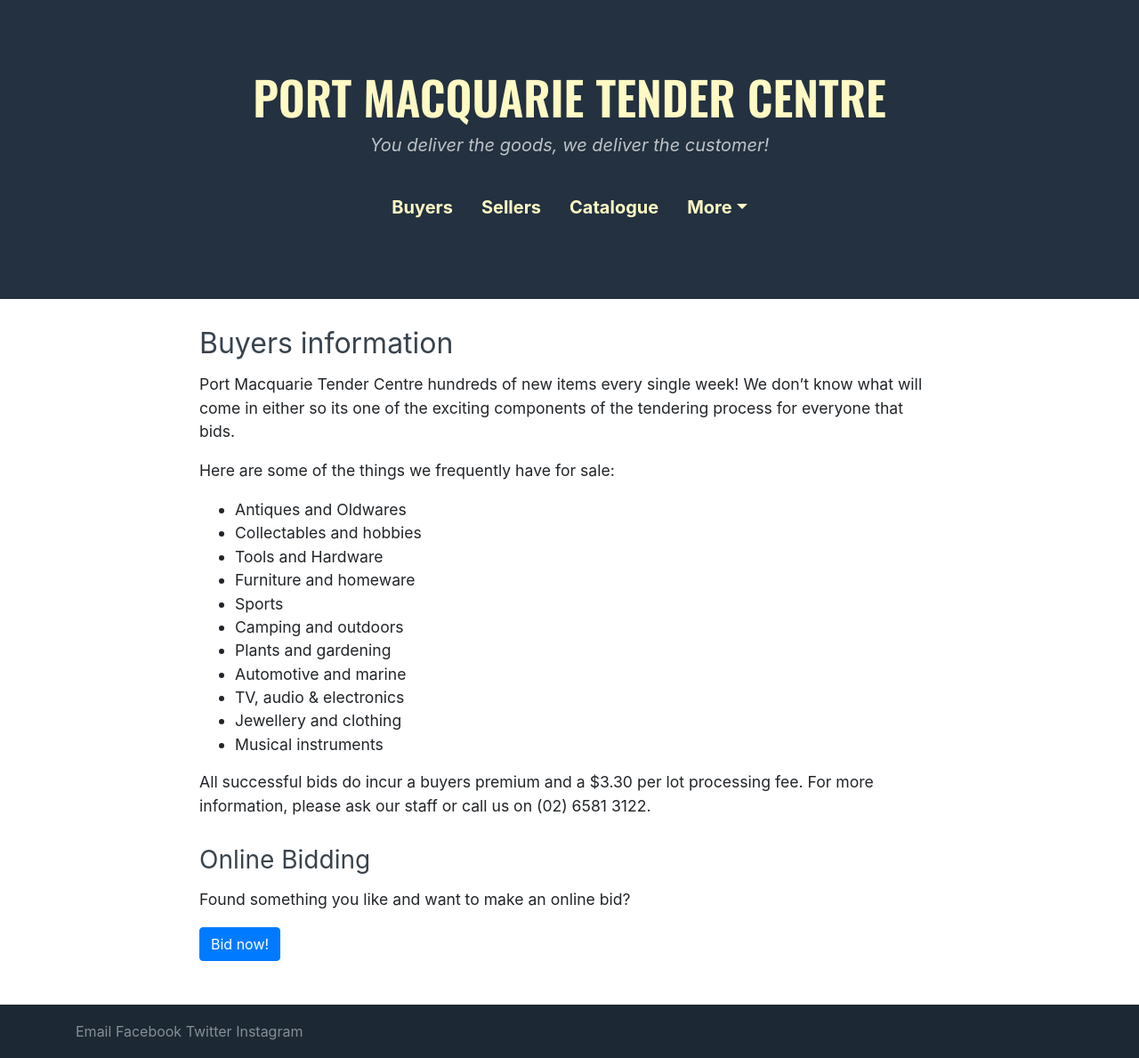
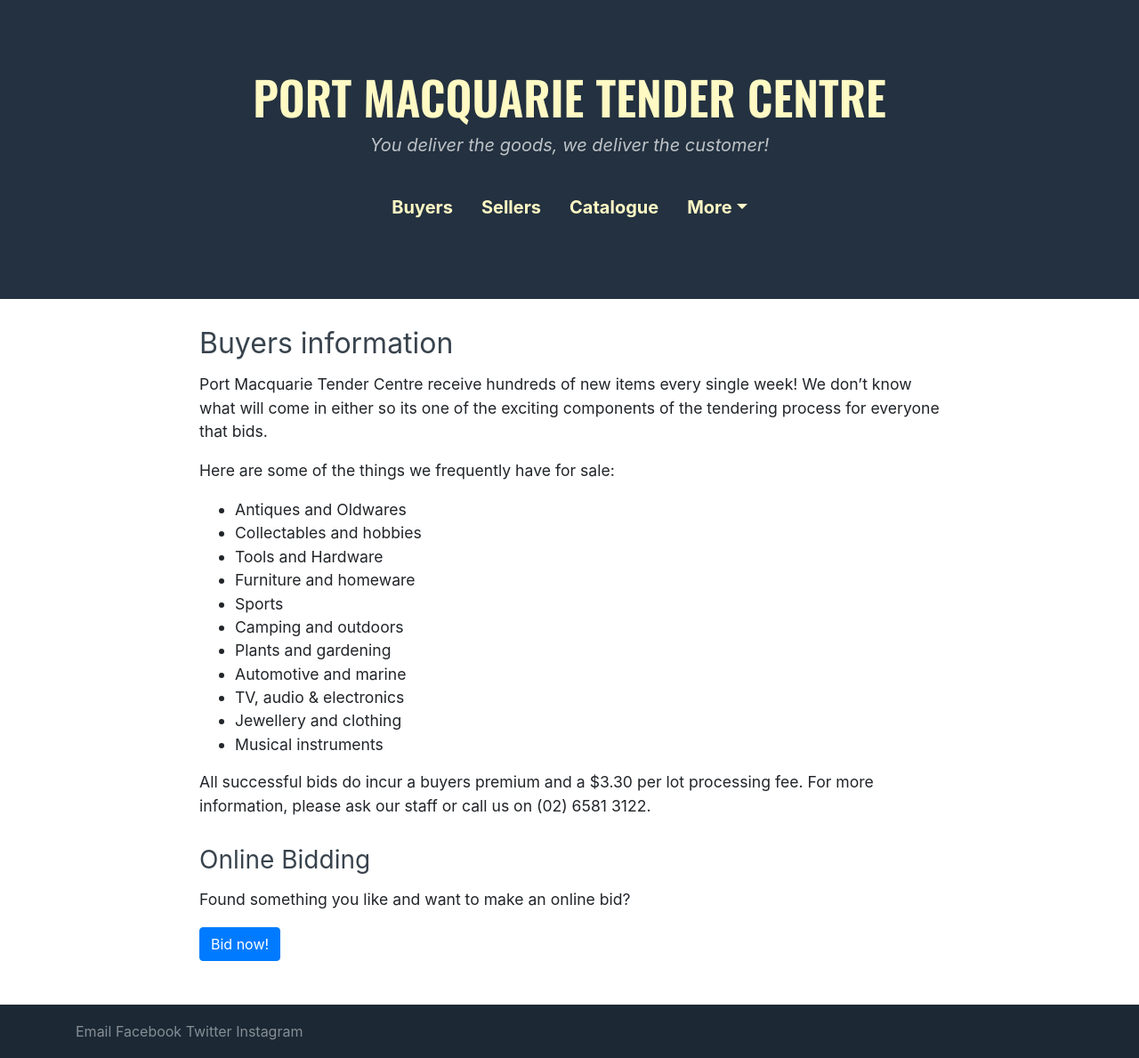
Before and after one commit to tendercentre/tendercentre.github.io, a Jekyll site: the page built from buyers.md, in a window 1280 px wide. Shown: the whole page at 89% size. Built offline with Jekyll 4.4.1, drawn with Linux system fonts in a browser that asks for light colours; nearby versions of some CDN libraries.

Commit message:
Updated Buyers

```diff
--- a/buyers.md
+++ b/buyers.md
@@ -6,7 +6,7 @@ layout: default
 
 ## Buyers information
 
-Port Macquarie Tender Centre hundreds of new items every single week! We don’t know what will come in either so its one of the exciting components of the tendering process for everyone that bids.
+Port Macquarie Tender Centre receive hundreds of new items every single week! We don’t know what will come in either so its one of the exciting components of the tendering process for everyone that bids.
 
 Here are some of the things we frequently have for sale:
 
@@ -22,7 +22,7 @@ Here are some of the things we frequently have for sale:
 *   Jewellery and clothing
 *   Musical instruments
 
-All successful bids do incur a buyers premium and a $3.30 per lot processing fee. For more information, please ask our staff or call us on (02) 6581 3122.
+All successful bids do incur a buyers premium and a $3.30 per lot processing fee. For more information, please ask our staff or call us on (02)&nbsp;6581&nbsp;3122.
 
 ### Online Bidding
 
```
